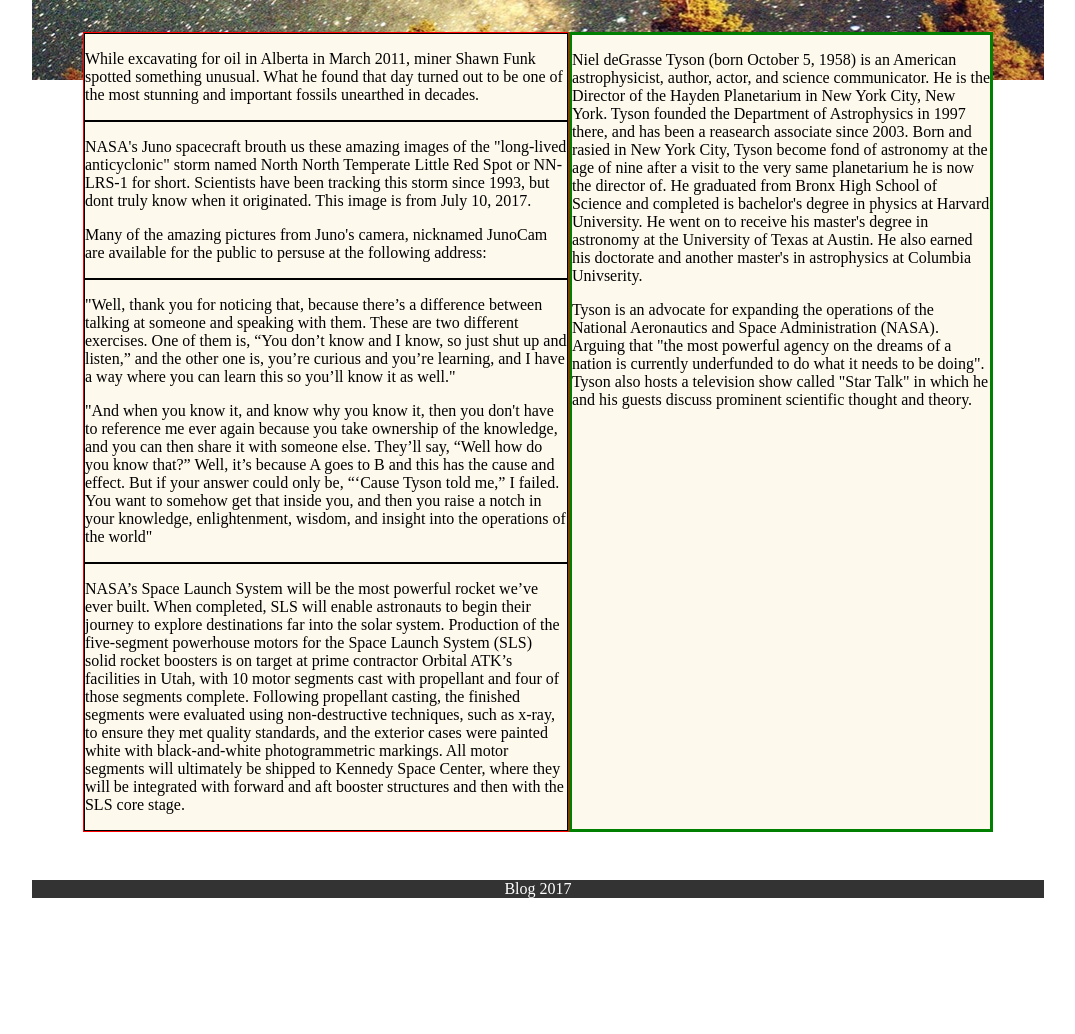
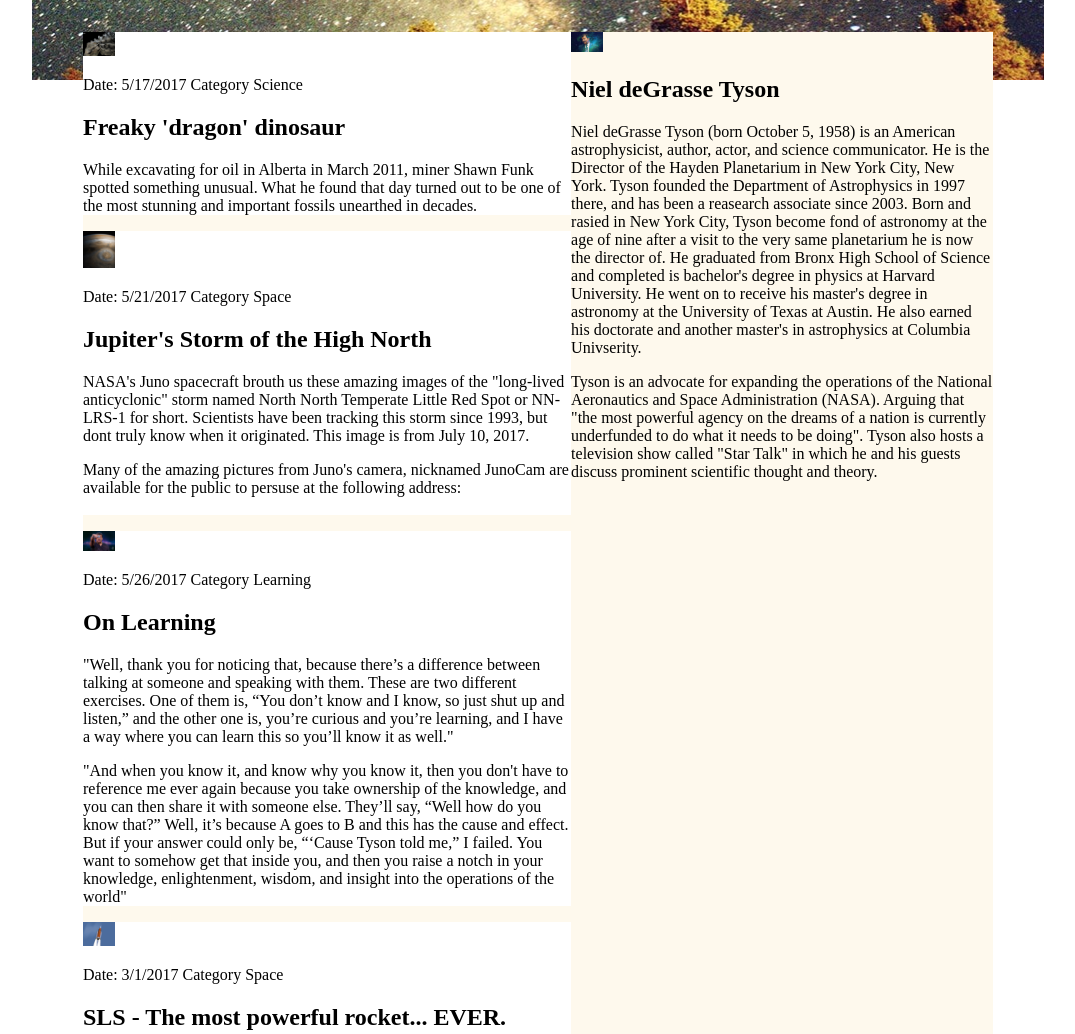
Before and after one commit to JamieBort/iPhysicist-CSSLayoutFlexbox, a plain HTML site: page index.html in a window 1280 px wide. Shown: the part 360-1394 px from the top of the page, without its empty margins (102-1177 px from the left). Before the commit the page ends 1266 px from the top, so only its background shows below. Drawn offline with Linux system fonts and the light colour scheme.

Commit message:
updating files

```diff
--- a/index.html
+++ b/index.html
@@ -20,35 +20,73 @@
       <section id="section_left">
 
         <article id="article_one" class="article">
-          <p>While excavating for oil in Alberta in March 2011, miner Shawn Funk spotted something
-          unusual. What he found that day turned out to be one of the most stunning and important fossils unearthed in
-          decades.</p>
+          <img src="./images/dino.jpg" alt="A detail of a picture of a dinosaur.">
+          <p>
+            <span>Date: 5/17/2017</span>
+            <span>Category Science</span>
+          </p>
+          <h2>Freaky 'dragon' dinosaur</h2>
+          <p>While excavating for oil in Alberta in March 2011, miner Shawn Funk spotted something unusual. What he found that day turned out to be one of the most stunning and important fossils unearthed in decades.
+          </p>
         </article>
 
         <article id="article_two" class="article">
-          <p>NASA's Juno spacecraft brouth us these amazing images of the "long-lived anticyclonic" storm named North North Temperate Little Red Spot or NN-LRS-1 for short. Scientists have been tracking this storm since 1993, but dont truly know when it originated. This image is from July 10, 2017.</p>
-          <p class="primary-txt">Many of the amazing pictures from Juno's camera, nicknamed JunoCam are available for the public to persuse at the following address: </p>
+          <img src="./images/pia21776.jpg" alt="A detail of a picture of a dinosaur.">
+          <p>
+            <span>Date: 5/21/2017</span>
+            <span>Category Space</span>
+          </p>
+          <h2>Jupiter's Storm of the High North</h2>
+          <p>NASA's Juno spacecraft brouth us these amazing images of the "long-lived anticyclonic" storm named North North Temperate Little Red Spot or NN-LRS-1 for short. Scientists have been tracking this storm since 1993, but dont truly know when it
+            originated. This image is from July 10, 2017.</p>
+          <p class="primary-txt">Many of the amazing pictures from Juno's camera, nicknamed JunoCam are available for the public to persuse at the following address: <a href="www.missionjuno.swri.edu/junocam">www.missionjuno.swri.edu/junocam</a></p>
         </article>
 
         <article id="article_three" class="article">
-          <p>"Well, thank you for noticing that, because there’s a difference between talking at someone and speaking with them. These are two different exercises. One of them is, “You don’t know and I know, so just shut up and listen,” and the other one is, you’re curious and you’re learning, and I have a way where you can learn this so you’ll know it as well." </p>
-          <p class="primary-txt">"And when you know it, and know why you know it, then you don't have to reference me ever again because you take ownership of the knowledge, and you can then share it with someone else. They’ll say, “Well how do you know that?” Well, it’s because A goes to B and this has the cause and effect. But if your answer could only be, “‘Cause Tyson told me,” I failed. You want to somehow get that inside you, and then you raise a notch in your knowledge, enlightenment, wisdom, and insight into the operations of the world"</p>
+          <img src="./images/ndgt.jpg" alt="A picture of Neil deGrasse Tyson faceing the camera holding with one hand riased in front of him and at shoulder level, holding a mic as if he's about to drop it on the stage.">
+          <p>
+            <span>Date: 5/26/2017</span>
+            <span>Category Learning</span>
+          </p>
+          <h2>On Learning</h2>
+          <p>"Well, thank you for noticing that, because there’s a difference between talking at someone and speaking with them. These are two different exercises. One of them is, “You don’t know and I know, so just shut up and listen,” and the other one
+            is, you’re curious and you’re learning, and I have a way where you can learn this so you’ll know it as well." </p>
+          <p class="primary-txt">"And when you know it, and know why you know it, then you don't have to reference me ever again because you take ownership of the knowledge, and you can then share it with someone else. They’ll say, “Well how do you know that?” Well, it’s because
+            A goes to B and this has the cause and effect. But if your answer could only be, “‘Cause Tyson told me,” I failed. You want to somehow get that inside you, and then you raise a notch in your knowledge, enlightenment, wisdom, and insight into
+            the operations of the world"</p>
         </article>
 
         <article id="article_four" class="article">
-          <p>NASA’s Space Launch System will be the most powerful rocket we’ve ever built. When completed, SLS will enable astronauts to begin their journey to explore destinations far into the solar system. Production of the five-segment powerhouse motors for the Space Launch System (SLS) solid rocket boosters is on target at prime contractor Orbital ATK’s facilities in Utah, with 10 motor segments cast with propellant and four of those segments complete. Following propellant casting, the finished segments were evaluated using non-destructive techniques, such as x-ray, to ensure they met quality standards, and the exterior cases were painted white with black-and-white photogrammetric markings. All motor segments will ultimately be shipped to Kennedy Space Center, where they will be integrated with forward and aft booster structures and then with the SLS core stage.</p>
+          <img src="./images/sls-rocket.jpg" alt="A picture of an sls rocket after liftoff flying towards space.">
+          <p>
+            <span>Date: 3/1/2017</span>
+            <span>Category Space</span>
+          </p>
+          <h2>SLS - The most powerful rocket... EVER.</h2>
+          <p>NASA’s Space Launch System will be the most powerful rocket we’ve ever built. When completed, SLS will enable astronauts to begin their journey to explore destinations far into the solar system. Production of the five-segment powerhouse motors
+            for the Space Launch System (SLS) solid rocket boosters is on target at prime contractor Orbital ATK’s facilities in Utah, with 10 motor segments cast with propellant and four of those segments complete. Following propellant casting, the finished
+            segments were evaluated using non-destructive techniques, such as x-ray, to ensure they met quality standards, and the exterior cases were painted white with black-and-white photogrammetric markings. All motor segments will ultimately be shipped
+            to Kennedy Space Center, where they will be integrated with forward and aft booster structures and then with the SLS core stage.</p>
         </article>
       </section>
       <section id="section_right">
         <aside class="">
-          <p>Niel deGrasse Tyson (born October 5, 1958) is an American astrophysicist, author, actor, and science communicator. He is the Director of the Hayden Planetarium in New York City, New York. Tyson founded the Department of Astrophysics in 1997 there, and has been a reasearch associate since 2003. Born and rasied in New York City, Tyson become fond of astronomy at the age of nine after a visit to the very same planetarium he is now the director of. He graduated from Bronx High School of Science and completed is bachelor's degree in physics at Harvard University. He went on to receive his master's degree in astronomy at the University of Texas at Austin. He also earned his doctorate and another master's in astrophysics at Columbia Univserity.</p>
-          <p>Tyson is an advocate for expanding the operations of the National Aeronautics and Space Administration (NASA). Arguing that "the most powerful agency on the dreams of a nation is currently underfunded to do what it needs to be doing". Tyson also hosts a television show called "Star Talk" in which he and his guests discuss prominent scientific thought and theory.</p>
+          <img src="./images/author.jpg" alt="A picture of Neil deGrasse Tyson faceing the camera. The picture is of his head and shoulders.">
+          <h2>Niel deGrasse Tyson</h2>
+          <p>Niel deGrasse Tyson (born October 5, 1958) is an American astrophysicist, author, actor, and science communicator. He is the Director of the Hayden Planetarium in New York City, New York. Tyson founded the Department of Astrophysics in 1997
+            there, and has been a reasearch associate since 2003. Born and rasied in New York City, Tyson become fond of astronomy at the age of nine after a visit to the very same planetarium he is now the director of. He graduated from Bronx High School
+            of Science and completed is bachelor's degree in physics at Harvard University. He went on to receive his master's degree in astronomy at the University of Texas at Austin. He also earned his doctorate and another master's in astrophysics
+            at Columbia Univserity.</p>
+          <p>Tyson is an advocate for expanding the operations of the National Aeronautics and Space Administration (NASA). Arguing that "the most powerful agency on the dreams of a nation is currently underfunded to do what it needs to be doing". Tyson
+            also hosts a television show called "Star Talk" in which he and his guests discuss prominent scientific thought and theory.</p>
         </aside>
 
       </section>
 
     </section>
-    <footer>Blog 2017</footer>
+    <footer>
+      <span>iBlog 2017</span>
+    </footer>
   </div>
 
 
--- a/style.css
+++ b/style.css
@@ -41,16 +41,22 @@ img {
 }
 
 #section_left {
-  border: 1px solid red;
+  /*border: 1px solid red;*/
 }
 
 #section_right {
   justify-content: flex-end;
-  border: 3px solid green;
+  /*border: 3px solid green;*/
 }
 
 .article{
-  border: 1px solid black;
+  background-color: white;
+  /*border: 1px solid black;*/
+}
+
+#article_one{
+
+/*background-image: url(./images/header-img.jpg);*/
 }
 
 footer {
```
